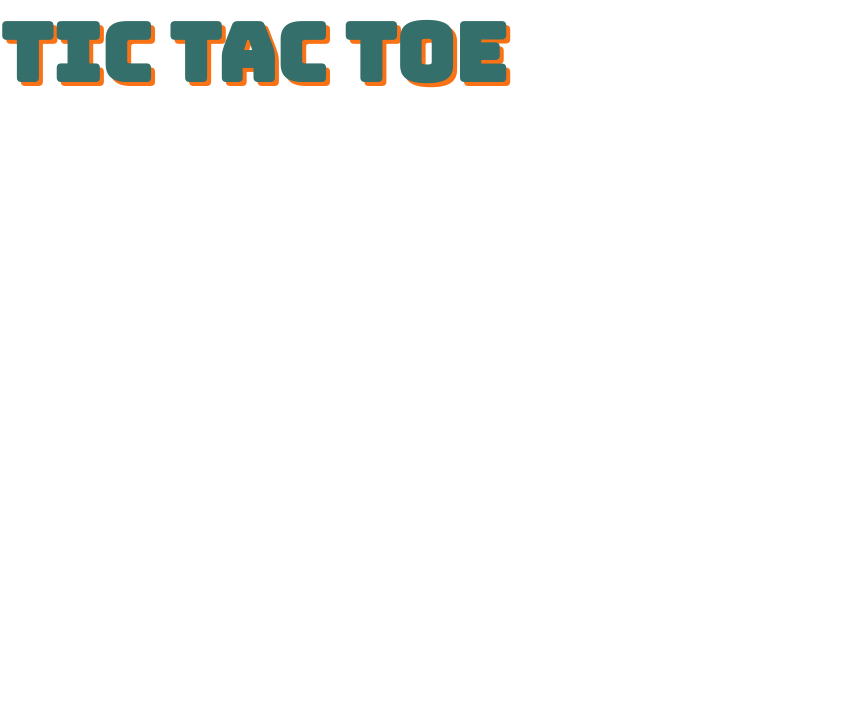
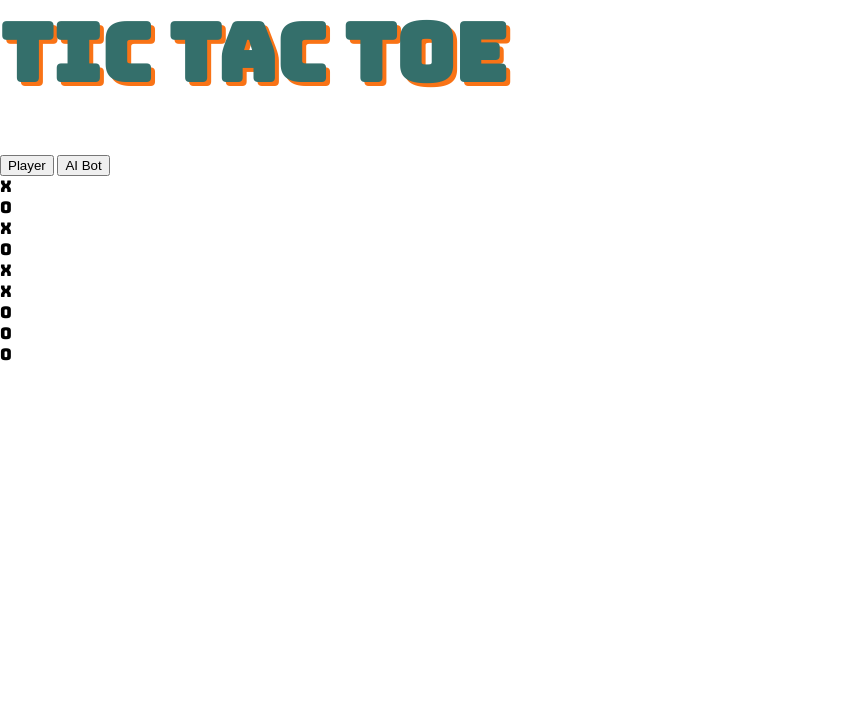
Before and after one commit to desi-angel/tic-tac-toe, a plain HTML site: page index.html in a window 1280 px wide. Shown: the top 723 px of the page, without its empty margins (0-854 px from the left). Drawn offline with Linux system fonts and the light colour scheme.

Commit message:
Add buttons for player selection

```diff
--- a/index.html
+++ b/index.html
@@ -13,16 +13,20 @@
     <header>
         <h1>Tic Tac Toe</h1>
     </header>
+    <div class="buttons">
+        <button class="btn">Player</button>
+        <button class="btn">AI Bot</button>
+    </div>
     <div class="gameboard">
-        <div class="boxes"></div>
-        <div class="boxes"></div>
-        <div class="boxes"></div>
-        <div class="boxes"></div>
-        <div class="boxes"></div>
-        <div class="boxes"></div>
-        <div class="boxes"></div>
-        <div class="boxes"></div>
-        <div class="boxes"></div>
+        <div class="boxes">x</div>
+        <div class="boxes">o</div>
+        <div class="boxes">x</div>
+        <div class="boxes">o</div>
+        <div class="boxes">x</div>
+        <div class="boxes">x</div>
+        <div class="boxes">o</div>
+        <div class="boxes">o</div>
+        <div class="boxes">o</div>
     </div>
     <footer>
         <p>
@@ -30,5 +34,6 @@
             2022 desiangel
         </p><i class="mdi mdi-github" style="font-size: 32px;"></i>
     </footer>
+    <script src="./app.js"></script>
 </body>
 </html>
```
